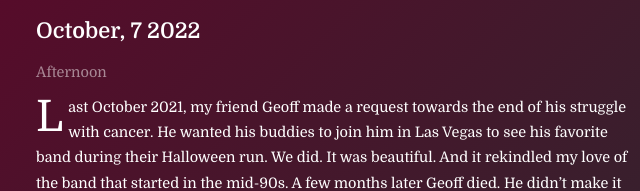
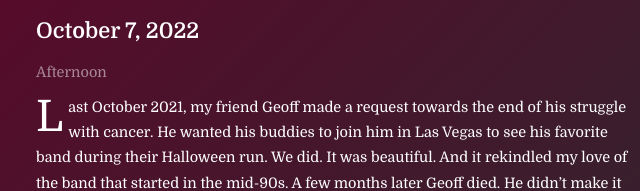
Before and after one commit to youreterrific/youreterrifc.github.io, a plain HTML site: page index.html in a window 1280 px wide. Shown: the part 203-394 px from the top of the page, 304-944 px from the left. Drawn offline with Linux system fonts and the light colour scheme.

Commit message:
fix date comma

```diff
--- a/index.html
+++ b/index.html
@@ -16,7 +16,7 @@
 			<img src="img/Geoffcard.jpeg" alt="A framed memorial card of Geoff" title="Geoff's memorial card">
 		</a>
 
-		<h1>October, 7 2022</h1>
+		<h1>October 7, 2022</h1>
 
 		<h2>Afternoon</h2>
 
```
